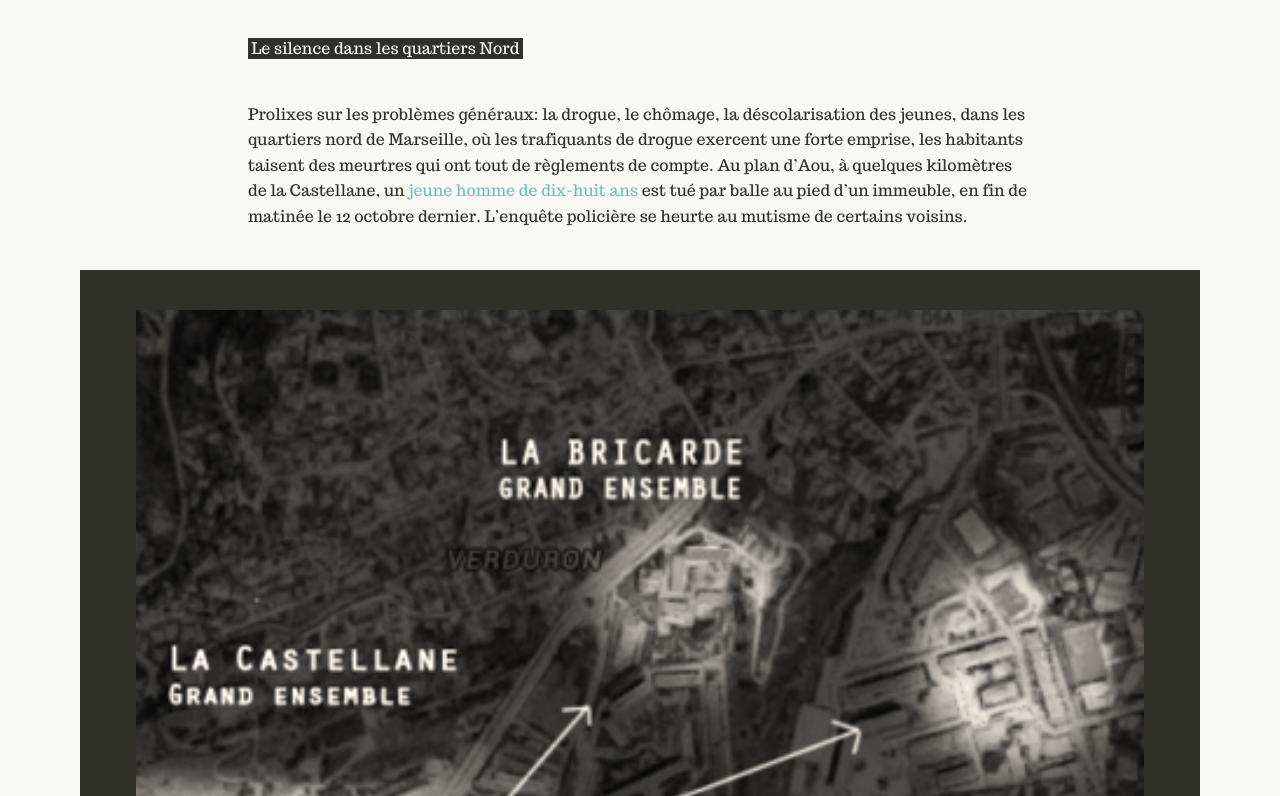
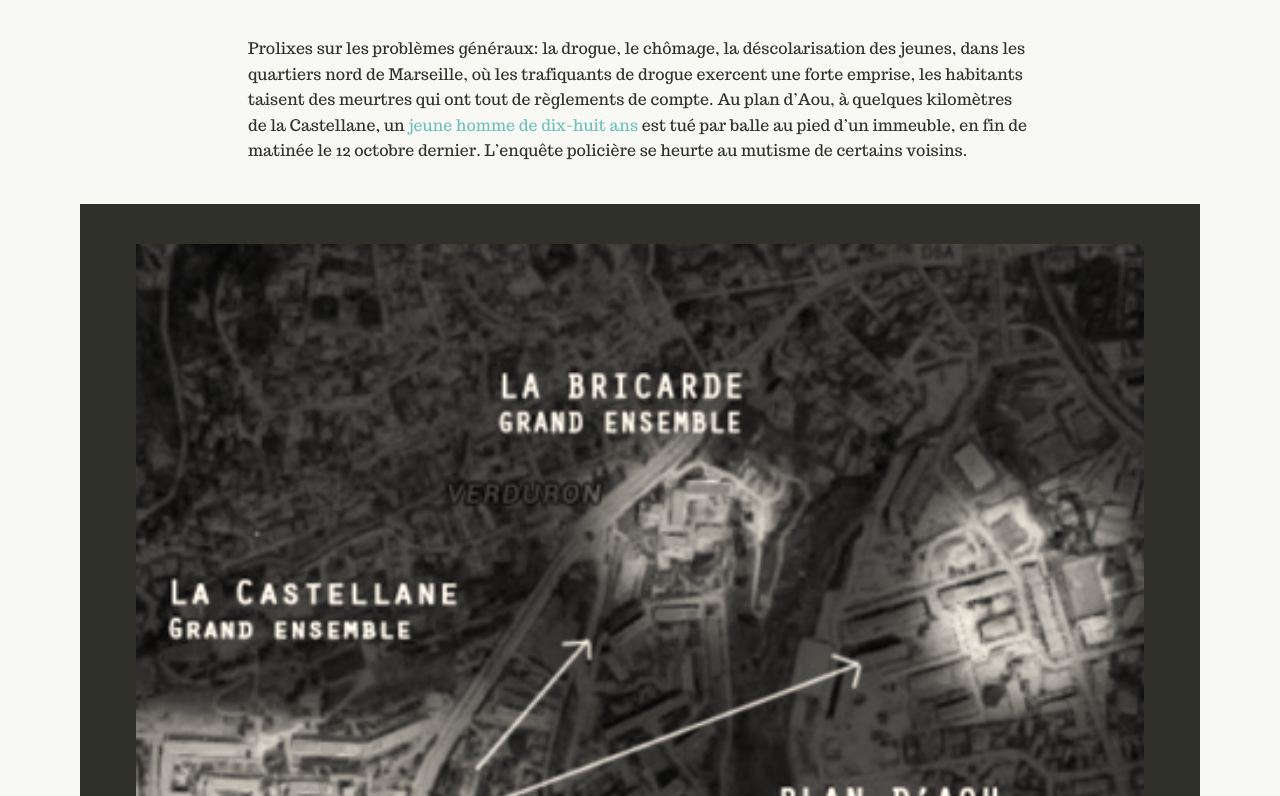
Before and after one commit to reglementsdecomptes/reglementsdecomptes.github.io, a Jekyll site: the page built from _posts/2015-12-11-silence-plan-daou.md, in a window 1280 px wide and 900 px high, cut to the strip 104-900 px from the top of the window. Built offline with Jekyll 4.4.1, drawn with Linux system fonts in a browser that asks for light colours.

Commit message:
Updated 2015-12-11-silence-plan-daou.md

```diff
--- a/_posts/2015-12-11-silence-plan-daou.md
+++ b/_posts/2015-12-11-silence-plan-daou.md
@@ -4,8 +4,6 @@ title: Le silence des quartiers nord
 categorie: articles
 ---
 
-
-**Le silence dans les quartiers Nord**
 
 Prolixes sur les problèmes généraux: la drogue, le chômage, la déscolarisation des jeunes, dans les quartiers nord de Marseille, où les trafiquants de drogue exercent une forte emprise, les habitants taisent des meurtres qui ont tout de règlements de compte. Au plan d’Aou, à quelques kilomètres de la Castellane, un [jeune homme de dix-huit ans](http://reglementsdecomptes.github.io/2015/12/11/PLANDAOU.html) est tué par balle au pied d’un immeuble, en fin de matinée le 12 octobre dernier. L’enquête policière se heurte au mutisme de certains voisins.
 
```
